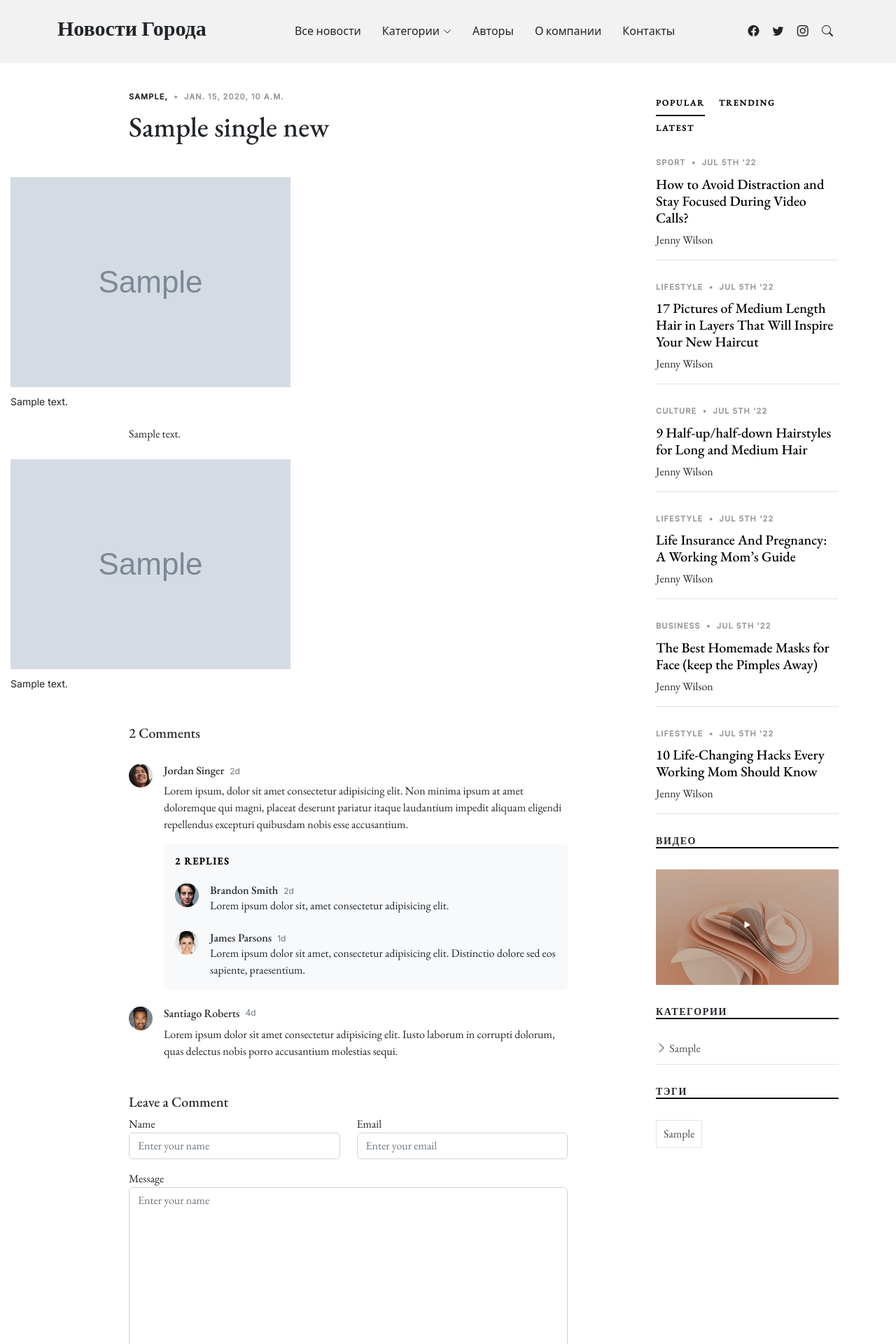
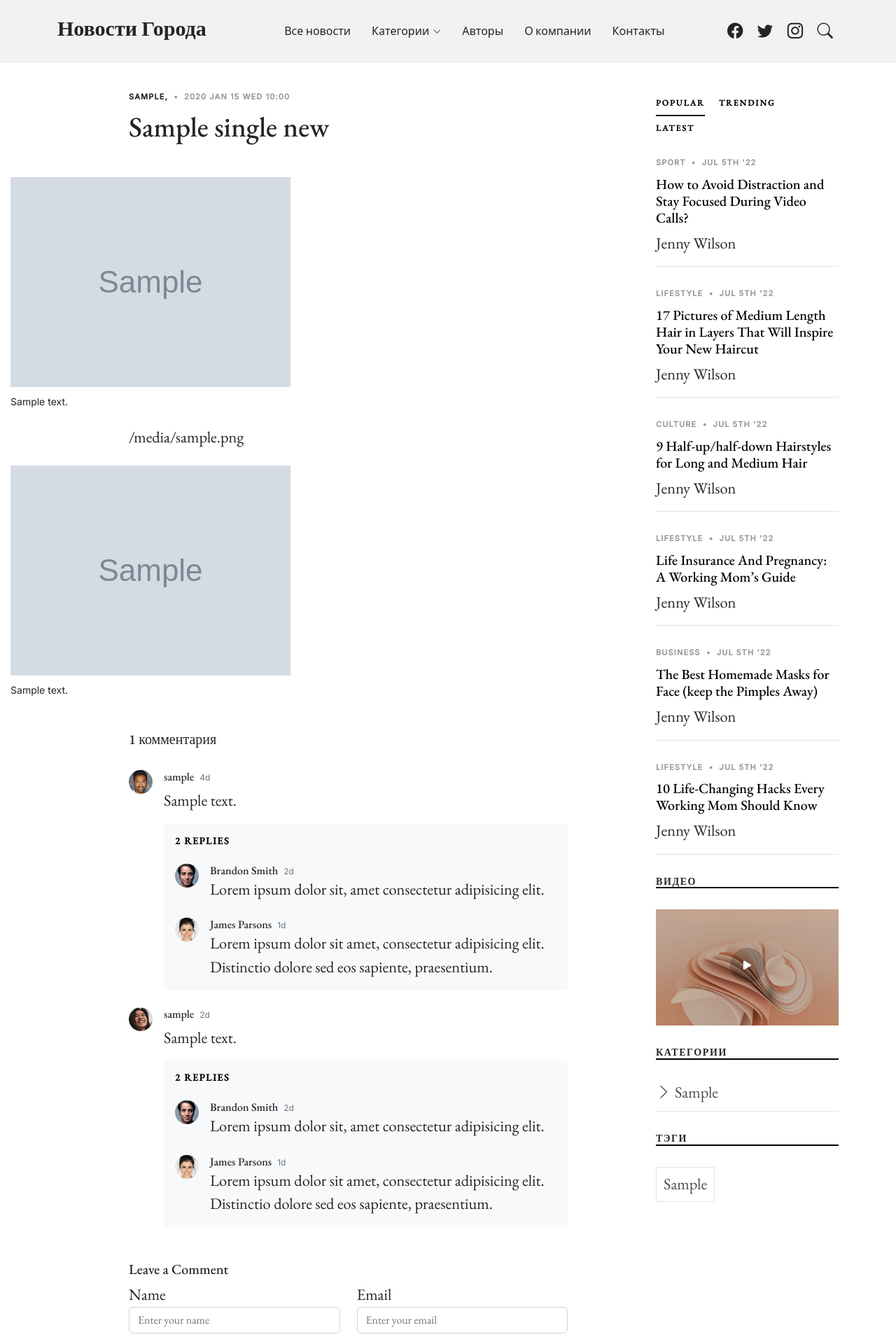
Before and after one commit to bushuev-alex/Berdsk-News, a Django app: template berdsk_news/templates/flatpages/single-post.html in a window 1280 px wide. Shown: the top 1920 px of the page at 70% size. Run offline with Django 3.2, Linux system fonts and the light colour scheme; the template is opened without the code that fills it: most values are stand-ins (such as "Sample title", 1, 10 or a date in 2020); grey boxes marked "Sample" are stand-in pictures; some libraries are stand-ins or nearby versions; some web fonts are replaced.

Commit message:
1. many additions and improvements

```diff
--- a/berdsk_news/berdsk_news/settings.py
+++ b/berdsk_news/berdsk_news/settings.py
@@ -126,7 +126,7 @@ AUTH_PASSWORD_VALIDATORS = [
 
 LANGUAGE_CODE = "en-us"
 
-TIME_ZONE = "UTC"
+TIME_ZONE = "Asia/Novosibirsk"
 
 USE_I18N = True
 
--- a/berdsk_news/news/views.py
+++ b/berdsk_news/news/views.py
@@ -17,7 +17,7 @@ from django.conf import settings
 from datetime import datetime
 from pprint import pprint
 
-from .models import News, Category
+from .models import News, Category, Comment, CmntToCmnt
 
 
 class MainPage(TemplateView):
@@ -38,6 +38,7 @@ class DetailPage(TemplateView):
         pk = kwargs['pk']
         context = super().get_context_data(**kwargs)
         context[f"single_news"] = News.objects.get(id=pk)
+        context[f"comments"] = Comment.objects.filter(news_id=pk)
         context["categories"] = Category.objects.all().order_by("name")
         context["latest_news"] = News.objects.all().order_by("-id")[:5]
         return context
--- a/berdsk_news/static/css/variables.css
+++ b/berdsk_news/static/css/variables.css
@@ -145,7 +145,7 @@
   --bs-font-monospace: SFMono-Regular, Menlo, Monaco, Consolas, "Liberation Mono", "Courier New", monospace;
   --bs-gradient: linear-gradient(180deg, rgba(255, 255, 255, 0.15), rgba(255, 255, 255, 0));
   --bs-body-font-family: var(--font-default);
-  --bs-body-font-size: 1rem;
+  --bs-body-font-size: 1.4rem;
   --bs-body-font-weight: 400;
   --bs-body-line-height: 1.5;
   --bs-body-color: var(--color-default);
--- a/berdsk_news/templates/flatpages/default.html
+++ b/berdsk_news/templates/flatpages/default.html
@@ -142,17 +142,19 @@
             <h3 class="footer-heading">Последние новости</h3>
 
             <ul class="footer-links footer-blog-entry list-unstyled">
+
               {% for news in latest_news %}
                 <li>
                   <a href="/news/{{ news.pk }}" class="d-flex align-items-center">
                     <img src="{{ news.main_photo.url }}" alt="" class="img-fluid me-3">
                     <div>
-                      <div class="post-meta d-block"><span class="date">{{ news.category.all.0.get_full_name.0 }}</span> <span class="mx-1">&bullet;</span> <span>{{ news.created_at }}</span></div>
+                      <div class="post-meta d-block"><span class="date">{{ news.category.all.0.get_full_name.0 }}</span> <span class="mx-1">&bullet;</span> <span>{{ news.created_at|date:"Y M d D G:i" }}</span></div>
                       <span>{{ news.title }}</span>
                     </div>
                   </a>
                 </li>
               {% endfor %}
+
             </ul>
 
           </div>
--- a/berdsk_news/templates/flatpages/single-post.html
+++ b/berdsk_news/templates/flatpages/single-post.html
@@ -18,7 +18,7 @@
 
                 </span>
                 <span class="mx-1">&bullet;</span>
-                <span>{{ single_news.created_at }}</span>
+                <span>{{ single_news.created_at|date:"Y M d D G:i" }}</span>
               </div>
               <h1 class="mb-5">{{ single_news.title }}</h1>
 
@@ -26,43 +26,61 @@
 
               <figure class="my-4">
                 <img src="{{ single_news.main_photo.url }}" alt="" class="img-fluid">
-                <figcaption>{{ single_news.photo.all.0.image.description }}</figcaption>
+                <figcaption>{{ single_news.main_photo.image.description }}</figcaption>
               </figure>
 
-              <p>{{ single_news.text }}</p>
+              {% for p, photo in single_news.split_by_n_with_photo %}
+                <p>{{ p }}</p>
+                {% if photo %}
+                  <figure class="my-4">
+                    <img src="{{ photo.image.url }}" alt="" class="img-fluid">
+                    <figcaption>{{ photo.description }}</figcaption>
+                  </figure>
+                {% endif %}
+              {% endfor %}
 
-              <figure class="my-4">
-                <img src="{{ single_news.photo.all.1.image.url }}" alt="" class="img-fluid">
-                <figcaption>{{ single_news.photo.all.1.image.description }}</figcaption>
-              </figure>
+
+<!--              {% for p in single_news.split_by_n %}-->
+<!--                <p>{{ p }}</p>-->
+<!--                {% ifchanged p %}-->
+<!--                  <figure class="my-4">-->
+<!--                    <img src="{{ single_news.photo.all.0.image.url }}" alt="" class="img-fluid">-->
+<!--                    <figcaption>{{ single_news.photo.all.0.description }}</figcaption>-->
+<!--                  </figure>-->
+<!--                {% endifchanged %}-->
+<!--              {% endfor %}-->
+
 
             </div><!-- End Single Post Content -->
 
             <!-- ======= Comments ======= -->
             <div class="comments">
-              <h5 class="comment-title py-4">2 Comments</h5>
+              <h5 class="comment-title py-4">{{ comments.count }} комментария</h5>
+
+              {% for comment in comments %}
               <div class="comment d-flex mb-4">
                 <div class="flex-shrink-0">
                   <div class="avatar avatar-sm rounded-circle">
-                    <img class="avatar-img" src="assets/img/person-5.jpg" alt="" class="img-fluid">
+                    <img class="avatar-img" src="/static/img/person-2.jpg" alt="" class="img-fluid">
                   </div>
                 </div>
-                <div class="flex-grow-1 ms-2 ms-sm-3">
+                <div class="flex-shrink-1 ms-2 ms-sm-3">
                   <div class="comment-meta d-flex align-items-baseline">
-                    <h6 class="me-2">Jordan Singer</h6>
-                    <span class="text-muted">2d</span>
+                    <h6 class="me-2">{{ comment.user.username }}</h6>
+                    <span class="text-muted">4d</span>
                   </div>
                   <div class="comment-body">
-                    Lorem ipsum, dolor sit amet consectetur adipisicing elit. Non minima ipsum at amet doloremque qui magni, placeat deserunt pariatur itaque laudantium impedit aliquam eligendi repellendus excepturi quibusdam nobis esse accusantium.
+                    {{ comment.text }}
                   </div>
 
+                  {% for answer in answers %}
                   <div class="comment-replies bg-light p-3 mt-3 rounded">
                     <h6 class="comment-replies-title mb-4 text-muted text-uppercase">2 replies</h6>
 
                     <div class="reply d-flex mb-4">
                       <div class="flex-shrink-0">
                         <div class="avatar avatar-sm rounded-circle">
-                          <img class="avatar-img" src="assets/img/person-4.jpg" alt="" class="img-fluid">
+                          <img class="avatar-img" src="/static/img/person-4.jpg" alt="" class="img-fluid">
                         </div>
                       </div>
                       <div class="flex-grow-1 ms-2 ms-sm-3">
@@ -78,7 +96,65 @@
                     <div class="reply d-flex">
                       <div class="flex-shrink-0">
                         <div class="avatar avatar-sm rounded-circle">
-                          <img class="avatar-img" src="assets/img/person-3.jpg" alt="" class="img-fluid">
+                          <img class="avatar-img" src="/static/img/person-3.jpg" alt="" class="img-fluid">
+                        </div>
+                      </div>
+                      <div class="flex-grow-1 ms-2 ms-sm-3">
+                        <div class="reply-meta d-flex align-items-baseline">
+                          <h6 class="mb-0 me-2">James Parsons</h6>
+                          <span class="text-muted">1d</span>
+                        </div>
+                        <div class="reply-body">
+                          Lorem ipsum dolor sit amet, consectetur adipisicing elit. Distinctio dolore sed eos sapiente, praesentium.
+                        </div>
+                      </div>
+                    </div>
+                  </div>
+                  {% endfor %}
+
+                </div>
+              </div>
+              {% endfor %}
+
+
+              <div class="comment d-flex mb-4">
+                <div class="flex-shrink-0">
+                  <div class="avatar avatar-sm rounded-circle">
+                    <img class="avatar-img" src="/static/img/person-5.jpg" alt="" class="img-fluid">
+                  </div>
+                </div>
+                <div class="flex-grow-1 ms-2 ms-sm-3">
+                  <div class="comment-meta d-flex align-items-baseline">
+                    <h6 class="me-2">{{ comments.0.user.username }}</h6>
+                    <span class="text-muted">2d</span>
+                  </div>
+                  <div class="comment-body">
+                    {{ comments.0.text }}
+                  </div>
+
+                  <div class="comment-replies bg-light p-3 mt-3 rounded">
+                    <h6 class="comment-replies-title mb-4 text-muted text-uppercase">2 replies</h6>
+
+                    <div class="reply d-flex mb-4">
+                      <div class="flex-shrink-0">
+                        <div class="avatar avatar-sm rounded-circle">
+                          <img class="avatar-img" src="/static/img/person-4.jpg" alt="" class="img-fluid">
+                        </div>
+                      </div>
+                      <div class="flex-grow-1 ms-2 ms-sm-3">
+                        <div class="reply-meta d-flex align-items-baseline">
+                          <h6 class="mb-0 me-2">Brandon Smith</h6>
+                          <span class="text-muted">2d</span>
+                        </div>
+                        <div class="reply-body">
+                          Lorem ipsum dolor sit, amet consectetur adipisicing elit.
+                        </div>
+                      </div>
+                    </div>
+                    <div class="reply d-flex">
+                      <div class="flex-shrink-0">
+                        <div class="avatar avatar-sm rounded-circle">
+                          <img class="avatar-img" src="/static/img/person-3.jpg" alt="" class="img-fluid">
                         </div>
                       </div>
                       <div class="flex-grow-1 ms-2 ms-sm-3">
@@ -94,23 +170,8 @@
                   </div>
                 </div>
               </div>
-              <div class="comment d-flex">
-                <div class="flex-shrink-0">
-                  <div class="avatar avatar-sm rounded-circle">
-                    <img class="avatar-img" src="assets/img/person-2.jpg" alt="" class="img-fluid">
-                  </div>
-                </div>
-                <div class="flex-shrink-1 ms-2 ms-sm-3">
-                  <div class="comment-meta d-flex">
-                    <h6 class="me-2">Santiago Roberts</h6>
-                    <span class="text-muted">4d</span>
-                  </div>
-                  <div class="comment-body">
-                    Lorem ipsum dolor sit amet consectetur adipisicing elit. Iusto laborum in corrupti dolorum, quas delectus nobis porro accusantium molestias sequi.
-                  </div>
-                </div>
-              </div>
-            </div><!-- End Comments -->
+            </div>
+            <!-- End Comments -->
 
             <!-- ======= Comments Form ======= -->
             <div class="row justify-content-center mt-5">
```
Also changed, not shown: berdsk_news/news/models.py (+13 -8 lines).
